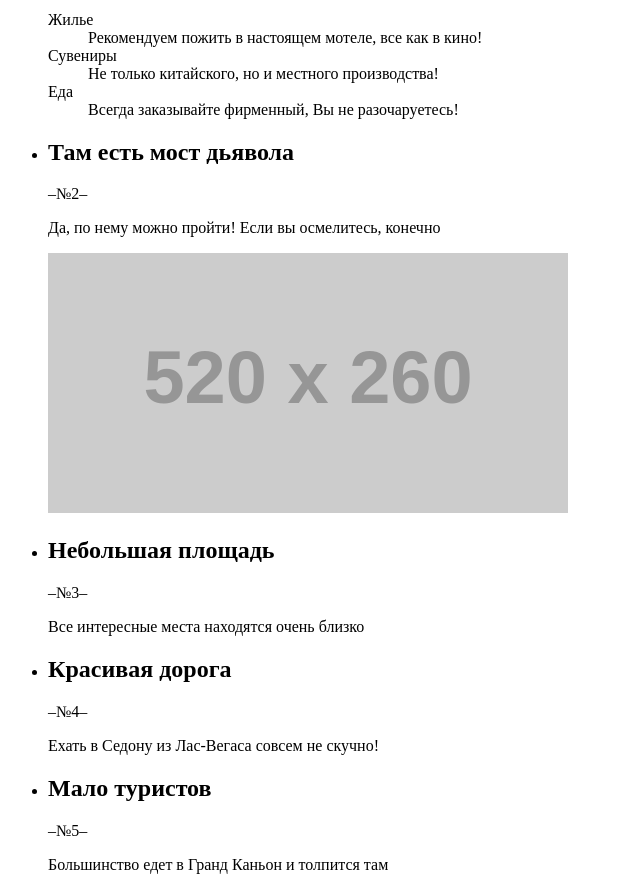
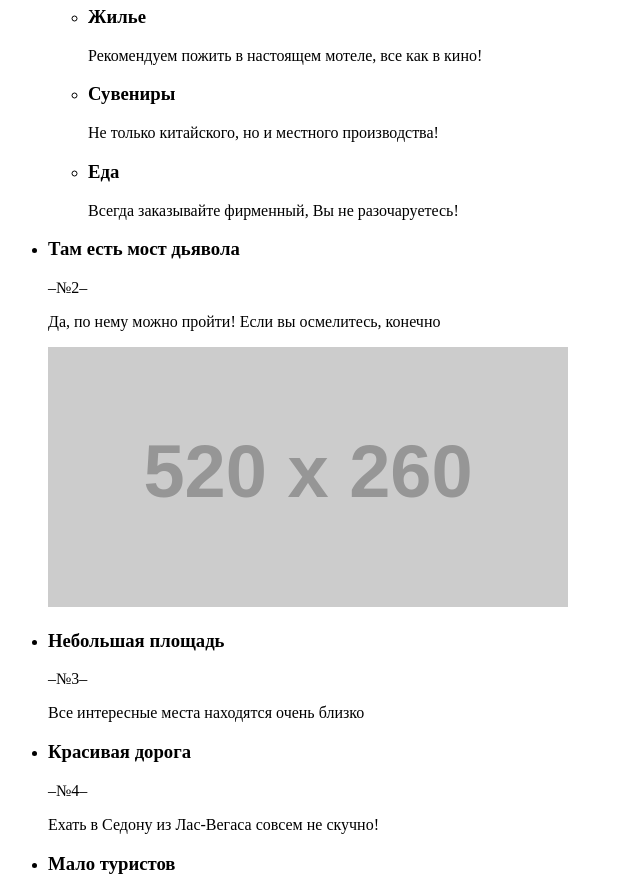
Before and after one commit to DmytroMaletskyi/1381425-sedona-20, a website: page source/index.html in a window 1280 px wide. Shown: the part 1160-2038 px from the top of the page, without its empty margins (0-640 px from the left). Drawn offline with Linux system fonts and the light colour scheme; placeholder pictures from the web are drawn by us.

Commit message:
Вносит исправления согласно замечаний

```diff
--- a/source/index.html
+++ b/source/index.html
@@ -12,9 +12,7 @@
       <img src="https://via.placeholder.com/102x84" width="102" height="84" alt="Герб города Седона">
     </a>
     <nav class="main-nav">
-      <button class="main-nav__toggle" type="button" aria-label="Открыть меню">
-      </button>
-      <button class="main-nav__cross" type="button" aria-label="Закрыть меню">
+      <button class="main-nav__toggle" type="button" aria-label="Открыть/закрыть меню">
       </button>
       <ul class="main-nav__list site-list">
         <li class="site-list__item site-list__item--active">
@@ -48,32 +46,32 @@
         <li class="features__item feature">
           <article class="feature__article">
             <div class="feature__header feature__header--blue">
-              <h2 class="feature__title">Настоящий городок</h2>
+              <h3 class="feature__title">Настоящий городок</h3>
               <span class="feature__number">&ndash;&numero;1&ndash;</span>
               <p class="feature__text">Седона не атракцион для туристов, там течет своя жизнь</p>
             </div>
             <img class="feature__img" src="https://via.placeholder.com/520x260" width="520" height="260"
               alt="Фотография дома на фоне Седоне на фоне горы.">
-            <dl class="feature__list advantages-list">
-              <div class="advantages-list__item">
-                <dt class="advantages-list__name">Жилье</dt>
-                <dd class="advantages-list__explanation">Рекомендуем пожить в настоящем мотеле, все как в кино!</dd>
-              </div>
-              <div class="advantages-list__item">
-                <dt class="advantages-list__name">Сувениры</dt>
-                <dd class="advantages-list__explanation">Не только китайского, но и местного производства!</dd>
-              </div>
-              <div class="advantages-list__item">
-                <dt class="advantages-list__name">Еда</dt>
-                <dd class="advantages-list__explanation">Всегда заказывайте фирменный, Вы не разочаруетесь!</dd>
-              </div>
-            </dl>
           </article>
+          <ul class="features__advantages-list advantages-list">
+            <li class="advantages-list__item">
+              <h3 class="advantages-list__title">Жилье</h3>
+              <p class="advantages-list__text">Рекомендуем пожить в настоящем мотеле, все как в кино!</p>
+            </li>
+            <li class="advantages-list__item">
+              <h3 class="advantages-list__title">Сувениры</h3>
+              <p class="advantages-list__text">Не только китайского, но и местного производства!</p>
+            </li>
+            <li class="advantages-list__item">
+              <h3 class="advantages-list__title">Еда</h3>
+              <p class="advantages-list__text">Всегда заказывайте фирменный, Вы не разочаруетесь!</p>
+            </li>
+          </ul>
         </li>
-        <li class="features__item">
+        <li class="features__item feature">
           <article class="feature__article">
             <div class="feature__header feature__header--blue">
-              <h2 class="feature__title">Там есть мост дьявола</h2>
+              <h3 class="feature__title">Там есть мост дьявола</h3>
               <span class="feature__number">&ndash;&numero;2&ndash;</span>
               <p class="feature__text">Да, по нему можно пройти! Если вы осмелитесь, конечно</p>
             </div>
@@ -81,28 +79,28 @@
               alt="Фотография моста Дьявола">
           </article>
         </li>
-        <li class="features__item">
+        <li class="features__item feature">
           <article class="feature__article">
             <div class="feature__header feature__header--blue">
-              <h2 class="feature__title">Небольшая площадь</h2>
+              <h3 class="feature__title">Небольшая площадь</h3>
               <span class="feature__number">&ndash;&numero;3&ndash;</span>
               <p class="feature__text">Все интересные места находятся очень близко</p>
             </div>
           </article>
         </li>
-        <li class="features__item">
+        <li class="features__item feature">
           <article class="feature__article">
             <div class="feature__header feature__header--blue">
-              <h2 class="feature__title">Красивая дорога</h2>
+              <h3 class="feature__title">Красивая дорога</h3>
               <span class="feature__number">&ndash;&numero;4&ndash;</span>
               <p class="feature__text">Ехать в Седону из Лас-Вегаса совсем не скучно!</p>
             </div>
           </article>
         </li>
-        <li class="features__item">
+        <li class="features__item feature">
           <article class="feature__article">
             <div class="feature__header feature__header--blue">
-              <h2 class="feature__title">Мало туристов</h2>
+              <h3 class="feature__title">Мало туристов</h3>
               <span class="feature__number">&ndash;&numero;5&ndash;</span>
               <p class="feature__text">Большинство едет в Гранд Каньон и толпится там</p>
             </div>
```
